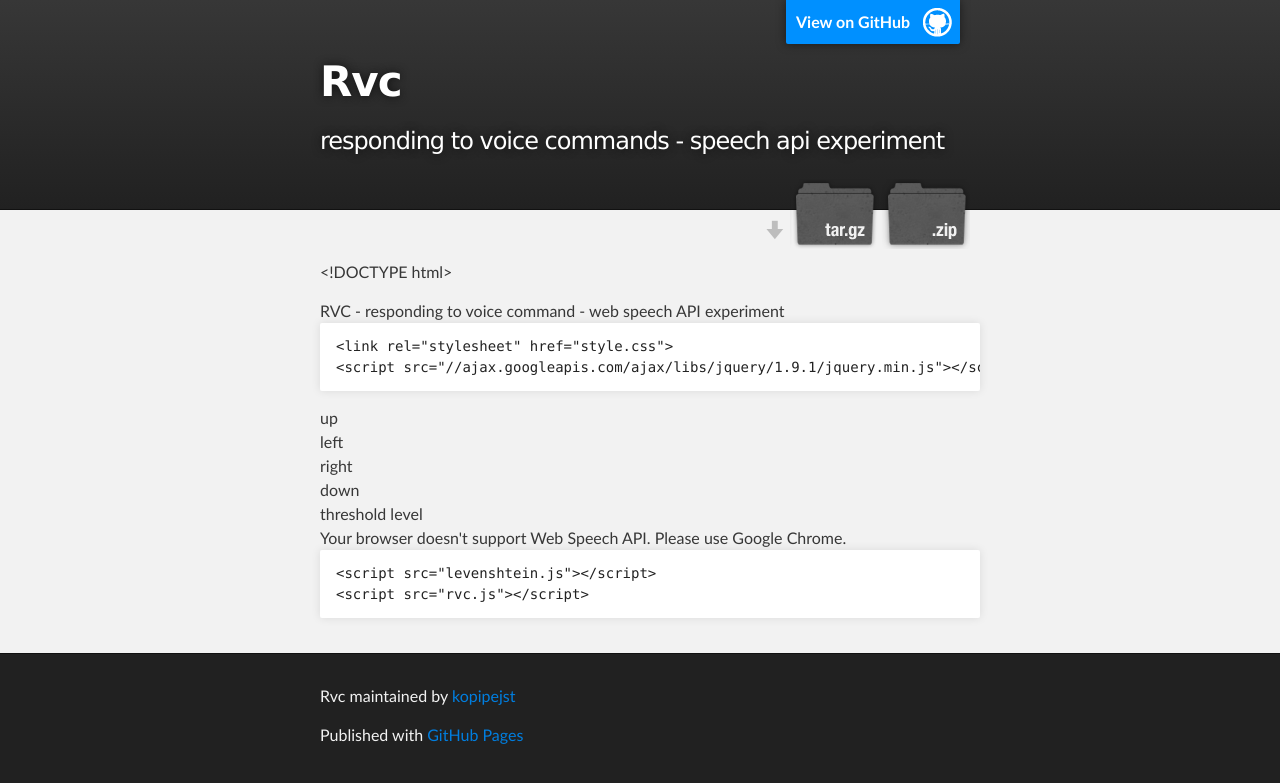
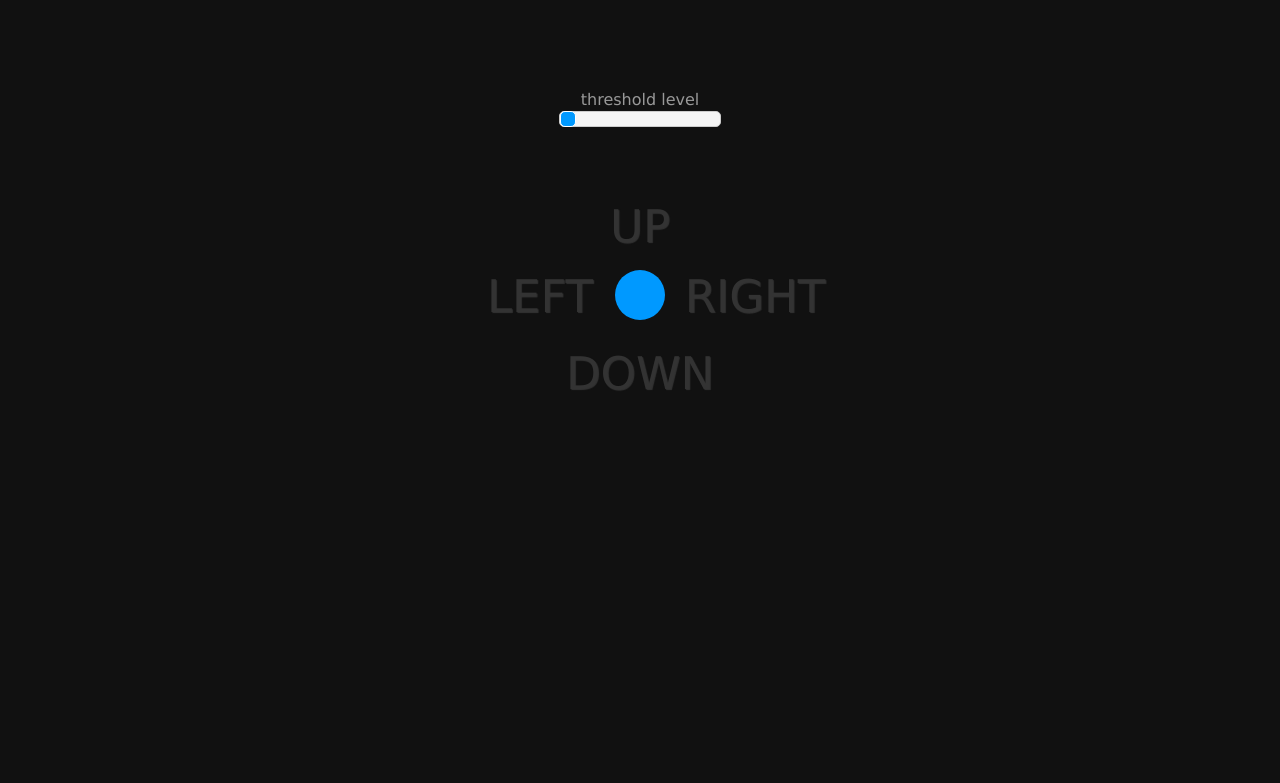
Before and after one commit to kopipejst/rvc, a PHP site: page / in a window 1280 px wide. Shown: the top 783 px of the page. Run offline with PHP 8.4, Linux system fonts and the light colour scheme; some libraries are stand-ins or nearby versions.

Commit message:
demo page

```diff
--- a/index.html
+++ b/index.html
@@ -1,90 +1,35 @@
 <!DOCTYPE html>
 <html>
+<head>
+  <title>RVC - responding to voice command - speech API experiment</title>
 
-  <head>
-    <meta charset='utf-8' />
-    <meta http-equiv="X-UA-Compatible" content="chrome=1" />
-    <meta name="description" content="Rvc : responding to voice commands - speech api experiment" />
+  <link rel="stylesheet" href="stylesheets/stylesheet.css">
+  <script src="//ajax.googleapis.com/ajax/libs/jquery/1.9.1/jquery.min.js"></script>
 
-    <link rel="stylesheet" type="text/css" media="screen" href="stylesheets/stylesheet.css">
 
-    <title>Rvc</title>
-  </head>
+</head>
+<body>
 
-  <body>
+<div id="canvas"></div>
 
-    <!-- HEADER -->
-    <div id="header_wrap" class="outer">
-        <header class="inner">
-          <a id="forkme_banner" href="https://github.com/kopipejst/rvc">View on GitHub</a>
+<div id="box"></div>
+<div id="commands"></div>
 
-          <h1 id="project_title">Rvc</h1>
-          <h2 id="project_tagline">responding to voice commands - speech api experiment</h2>
-
-            <section id="downloads">
-              <a class="zip_download_link" href="https://github.com/kopipejst/rvc/zipball/master">Download this project as a .zip file</a>
-              <a class="tar_download_link" href="https://github.com/kopipejst/rvc/tarball/master">Download this project as a tar.gz file</a>
-            </section>
-        </header>
-    </div>
-
-    <!-- MAIN CONTENT -->
-    <div id="main_content_wrap" class="outer">
-      <section id="main_content" class="inner">
-        <p>&lt;!DOCTYPE html&gt;
-
-</p>
-    RVC - responding to voice command - web speech API experiment<pre><code>&lt;link rel="stylesheet" href="style.css"&gt;
-&lt;script src="//ajax.googleapis.com/ajax/libs/jquery/1.9.1/jquery.min.js"&gt;&lt;/script&gt;
-</code></pre>
-
-<p>
-</p>
-
-<div>
-
-    <div></div>
-
-    <div></div>
-    <div></div>
-
-    <div>
-        <div>up</div>
-        <div>left</div>
-        <div>right</div>
-        <div>down</div>
-    </div>
-
-    <div>
-        threshold level<br>
+<div id="directions">
+  <div id="up">up</div>
+  <div id="left">left</div>
+  <div id="right">right</div>
+  <div id="down">down</div>
 </div>
 
+<div id="levenshtein">
+  threshold level<br />
+  <input id="level" type="range" min="0" max="5" step= "1" value="0" />
 </div>
 
-<div>
 
-    Your browser doesn't support Web Speech API. Please use Google Chrome.
+  <script src="javascripts/levenshtein.js"></script>
+  <script src="javascripts/rvc.js"></script>
 
-</div>
-
-<pre><code>&lt;script src="levenshtein.js"&gt;&lt;/script&gt;
-&lt;script src="rvc.js"&gt;&lt;/script&gt;
-</code></pre>
-
-<p>
-</p>
-      </section>
-    </div>
-
-    <!-- FOOTER  -->
-    <div id="footer_wrap" class="outer">
-      <footer class="inner">
-        <p class="copyright">Rvc maintained by <a href="https://github.com/kopipejst">kopipejst</a></p>
-        <p>Published with <a href="http://pages.github.com">GitHub Pages</a></p>
-      </footer>
-    </div>
-
-
-
-  </body>
+</body>
 </html>
--- a/stylesheets/stylesheet.css
+++ b/stylesheets/stylesheet.css
@@ -1,431 +1,118 @@
-/*******************************************************************************
-Slate Theme for GitHub Pages
-by Jason Costello, @jsncostello
-*******************************************************************************/
-
-@import url(pygment_trac.css);
-
-/*******************************************************************************
-MeyerWeb Reset
-*******************************************************************************/
-
-html, body, div, span, applet, object, iframe,
-h1, h2, h3, h4, h5, h6, p, blockquote, pre,
-a, abbr, acronym, address, big, cite, code,
-del, dfn, em, img, ins, kbd, q, s, samp,
-small, strike, strong, sub, sup, tt, var,
-b, u, i, center,
-dl, dt, dd, ol, ul, li,
-fieldset, form, label, legend,
-table, caption, tbody, tfoot, thead, tr, th, td,
-article, aside, canvas, details, embed,
-figure, figcaption, footer, header, hgroup,
-menu, nav, output, ruby, section, summary,
-time, mark, audio, video {
-  margin: 0;
-  padding: 0;
-  border: 0;
-  font: inherit;
-  vertical-align: baseline;
+body {
+    background: #111;
+    font-family: "Verdana"
 }
 
-/* HTML5 display-role reset for older browsers */
-article, aside, details, figcaption, figure,
-footer, header, hgroup, menu, nav, section {
-  display: block;
-}
-
-ol, ul {
-  list-style: none;
-}
-
-blockquote, q {
-}
-
-table {
-  border-collapse: collapse;
-  border-spacing: 0;
-}
-
-a:focus {
-  outline: none;
-}
-
-/*******************************************************************************
-Theme Styles
-*******************************************************************************/
-
-body {
-  box-sizing: border-box;
-  color:#373737;
-  background: #212121;
-  font-size: 16px;
-  font-family: 'Myriad Pro', Calibri, Helvetica, Arial, sans-serif;
-  line-height: 1.5;
-  -webkit-font-smoothing: antialiased;
-}
-
-h1, h2, h3, h4, h5, h6 {
-  margin: 10px 0;
-  font-weight: 700;
-  color:#222222;
-  font-family: 'Lucida Grande', 'Calibri', Helvetica, Arial, sans-serif;
-  letter-spacing: -1px;
-}
-
-h1 {
-  font-size: 36px;
-  font-weight: 700;
-}
-
-h2 {
-  padding-bottom: 10px;
-  font-size: 32px;
-  background: url('../images/bg_hr.png') repeat-x bottom;
-}
-
-h3 {
-  font-size: 24px;
-}
-
-h4 {
-  font-size: 21px;
-}
-
-h5 {
-  font-size: 18px;
-}
-
-h6 {
-  font-size: 16px;
-}
-
-p {
-  margin: 10px 0 15px 0;
-}
-
-footer p {
-  color: #f2f2f2;
-}
-
-a {
-  text-decoration: none;
-  color: #007edf;
-  text-shadow: none;
-
-  transition: color 0.5s ease;
-  transition: text-shadow 0.5s ease;
-  -webkit-transition: color 0.5s ease;
-  -webkit-transition: text-shadow 0.5s ease;
-  -moz-transition: color 0.5s ease;
-  -moz-transition: text-shadow 0.5s ease;
-  -o-transition: color 0.5s ease;
-  -o-transition: text-shadow 0.5s ease;
-  -ms-transition: color 0.5s ease;
-  -ms-transition: text-shadow 0.5s ease;
-}
-
-#main_content a:hover {
-  color: #0069ba;
-  text-shadow: #0090ff 0px 0px 2px;
-}
-
-footer a:hover {
-  color: #43adff;
-  text-shadow: #0090ff 0px 0px 2px;
-}
-
-em {
-  font-style: italic;
-}
-
-strong {
-  font-weight: bold;
-}
-
-img {
-  position: relative;
-  margin: 0 auto;
-  max-width: 739px;
-  padding: 5px;
-  margin: 10px 0 10px 0;
-  border: 1px solid #ebebeb;
-
-  box-shadow: 0 0 5px #ebebeb;
-  -webkit-box-shadow: 0 0 5px #ebebeb;
-  -moz-box-shadow: 0 0 5px #ebebeb;
-  -o-box-shadow: 0 0 5px #ebebeb;
-  -ms-box-shadow: 0 0 5px #ebebeb;
-}
-
-pre, code {
-  width: 100%;
-  color: #222;
-  background-color: #fff;
-
-  font-family: Monaco, "Bitstream Vera Sans Mono", "Lucida Console", Terminal, monospace;
-  font-size: 14px;
-
-  border-radius: 2px;
-  -moz-border-radius: 2px;
-  -webkit-border-radius: 2px;
-
-
-
-}
-
-pre {
-  width: 100%;
-  padding: 10px;
-  box-shadow: 0 0 10px rgba(0,0,0,.1);
-  overflow: auto;
-}
-
-code {
-  padding: 3px;
-  margin: 0 3px;
-  box-shadow: 0 0 10px rgba(0,0,0,.1);
-}
-
-pre code {
-  display: block;
-  box-shadow: none;
-}
-
-blockquote {
-  color: #666;
-  margin-bottom: 20px;
-  padding: 0 0 0 20px;
-  border-left: 3px solid #bbb;
-}
-
-ul, ol, dl {
-  margin-bottom: 15px
-}
-
-ul li {
-  list-style: inside;
-  padding-left: 20px;
-}
-
-ol li {
-  list-style: decimal inside;
-  padding-left: 20px;
-}
-
-dl dt {
-  font-weight: bold;
-}
-
-dl dd {
-  padding-left: 20px;
-  font-style: italic;
-}
-
-dl p {
-  padding-left: 20px;
-  font-style: italic;
-}
-
-hr {
-  height: 1px;
-  margin-bottom: 5px;
-  border: none;
-  background: url('../images/bg_hr.png') repeat-x center;
-}
-
-table {
-  border: 1px solid #373737;
-  margin-bottom: 20px;
-  text-align: left;
- }
-
-th {
-  font-family: 'Lucida Grande', 'Helvetica Neue', Helvetica, Arial, sans-serif;
-  padding: 10px;
-  background: #373737;
-  color: #fff;
- }
-
-td {
-  padding: 10px;
-  border: 1px solid #373737;
- }
-
-form {
-  background: #f2f2f2;
-  padding: 20px;
-}
-
-img {
-  width: 100%;
-  max-width: 100%;
-}
-
-/*******************************************************************************
-Full-Width Styles
-*******************************************************************************/
-
-.outer {
-  width: 100%;
-}
-
-.inner {
-  position: relative;
-  max-width: 640px;
-  padding: 20px 10px;
+#canvas {
+    position: absolute;
+    top: 30;
+    left: 30;
+    box-shadow: 0 0 5px #ccc;
     margin: 0 auto;
 }
 
-#forkme_banner {
-  display: block;
+#box {
+    width: 50px;
+    height: 50px;
     position: absolute;
-  top:0;
-  right: 10px;
-  z-index: 10;
-  padding: 10px 50px 10px 10px;
-  color: #fff;
-  background: url('../images/blacktocat.png') #0090ff no-repeat 95% 50%;
-  font-weight: 700;
-  box-shadow: 0 0 10px rgba(0,0,0,.5);
-  border-bottom-left-radius: 2px;
-  border-bottom-right-radius: 2px;
+    background: #0099ff;
+    top: 270px;
+    border-radius: 50%;
 }
 
-#header_wrap {
-  background: #212121;
-  background: -moz-linear-gradient(top, #373737, #212121);
-  background: -webkit-linear-gradient(top, #373737, #212121);
-  background: -ms-linear-gradient(top, #373737, #212121);
-  background: -o-linear-gradient(top, #373737, #212121);
-  background: linear-gradient(top, #373737, #212121);
+#commands {
+    top: 30px;
+    bottom: 30px;
+    left: 30px;
+    right: 30px;
+    position: absolute;
+    padding: 20px;
+    font-family: Verdana;
+    color: #333;
+    font-size: 20px;
+    text-transform: uppercase;
 }
 
-#header_wrap .inner {
-  padding: 50px 10px 30px 10px;
-}
-
-#project_title {
-  margin: 0;
-  color: #fff;
-  font-size: 42px;
-  font-weight: 700;
-  text-shadow: #111 0px 0px 10px;
-}
-
-#project_tagline {
-  color: #fff;
-  font-size: 24px;
-  font-weight: 300;
-  background: none;
-  text-shadow: #111 0px 0px 10px;
-}
-
-#downloads {
-  position: absolute;
-  width: 210px;
-  z-index: 10;
-  bottom: -40px;
-  right: 0;
-  height: 70px;
-  background: url('../images/icon_download.png') no-repeat 0% 90%;
-}
-
-.zip_download_link {
-  display: block;
-  float: right;
-  width: 90px;
-  height:70px;
-  text-indent: -5000px;
-  overflow: hidden;
-  background: url(../images/sprite_download.png) no-repeat bottom left;
-}
-
-.tar_download_link {
-  display: block;
-  float: right;
-  width: 90px;
-  height:70px;
-  text-indent: -5000px;
-  overflow: hidden;
-  background: url(../images/sprite_download.png) no-repeat bottom right;
-  margin-left: 10px;
-}
-
-.zip_download_link:hover {
-  background: url(../images/sprite_download.png) no-repeat top left;
-}
-
-.tar_download_link:hover {
-  background: url(../images/sprite_download.png) no-repeat top right;
-}
-
-#main_content_wrap {
-  background: #f2f2f2;
-  border-top: 1px solid #111;
-  border-bottom: 1px solid #111;
-}
-
-#main_content {
-  padding-top: 40px;
-}
-
-#footer_wrap {
-  background: #212121;
+#commands span {
+    border-right: 1px solid #333;
+    padding: 0 5px;
+    display: inline-block;
 }
 
 
-
-/*******************************************************************************
-Small Device Styles
-*******************************************************************************/
-
-@media screen and (max-width: 480px) {
-  body {
-    font-size:14px;
+#directions {
+    width: 400px;
+    height: 200px;
+    position: absolute;
+    top: 200px;
+    left: 50%;
+    margin-left: -200px;
+    font-size: 45px;
+    color: #333;
+    text-align: center;
+    text-transform: uppercase;
 }
 
-  #downloads {
-    display: none;
+#directions div {
+    width: 200px;
+    text-align: center;
+    position: absolute;
+    text-shadow: 1px 1px 1px #333;
 }
 
-  .inner {
-    min-width: 320px;
-    max-width: 480px;
+#up {
+    left: 100px;
 }
 
-  #project_title {
-  font-size: 32px;
+#down {
+    bottom: 0;
+    left: 100px;
 }
 
-  h1 {
-    font-size: 28px;
+#left {
+    top: 70px;
+    left: 0;
 }
 
-  h2 {
-    font-size: 24px;
+#right {
+    top: 70px;
+    right: 0;
+    text-indent: 30px;
 }
 
-  h3 {
-    font-size: 21px;
+.directionActive {
+    color: #CCC;
 }
 
-  h4 {
-    font-size: 18px;
+
+#levenshtein {
+    color: #999;
+    margin: 90px auto 0;
+    width: 200px;
+    text-align: center;
+    position: relative;
+    z-index: 9;
+}
+#level {
+    -webkit-appearance: none;
+    width: 160px;
+    height: 14px;
+    border: 1px solid #ccc;
+    top: 10px;
+    left: 42px;
+    border-radius: 5px;
+    background-color: #f5f5f5;
+    background-repeat: repeat-x;
+    cursor: pointer;
 }
 
-  h5 {
-    font-size: 14px;
+input[type='range']::-webkit-slider-thumb {
+    -webkit-appearance: none !important;
+    background-color: #0099ff;
+    background-repeat: repeat-x;
+    height: 16px;
+    width: 16px;
+    border: 1px solid #ffffff;
+    border-radius: 5px;
+    cursor: pointer;
 }
-
-  h6 {
-    font-size: 12px;
-  }
-
-  code, pre {
-    min-width: 320px;
-    max-width: 480px;
-    font-size: 11px;
-  }
-
-}
```
Also changed, not shown: javascripts/levenshtein.js (added, +70 -0 lines), javascripts/rvc.js (added, +80 -0 lines). Lines whose indentation alone changed are shown as unchanged.
